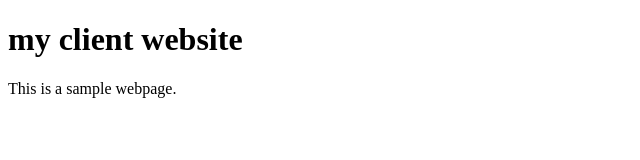
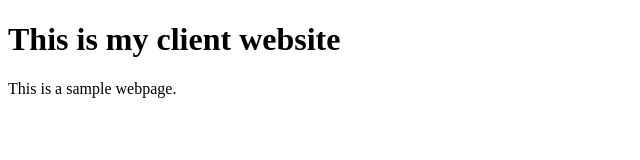
Before and after one commit to logangwelch1-cmyk/Wdd130-Dawson, a plain HTML site: page index.html in a window 1280 px wide. Shown: the whole page, without its empty margins (0-640 px from the left). Drawn offline with Linux system fonts and the light colour scheme.

Commit message:
Update index.html

```diff
--- a/index.html
+++ b/index.html
@@ -6,7 +6,7 @@
     <title>Website</title>
 </head>
 <body>
-    <h1>my client website</h1>
+    <h1>This is my client website</h1>
     <p>This is a sample webpage.</p>
 </body>
 </html>
```
